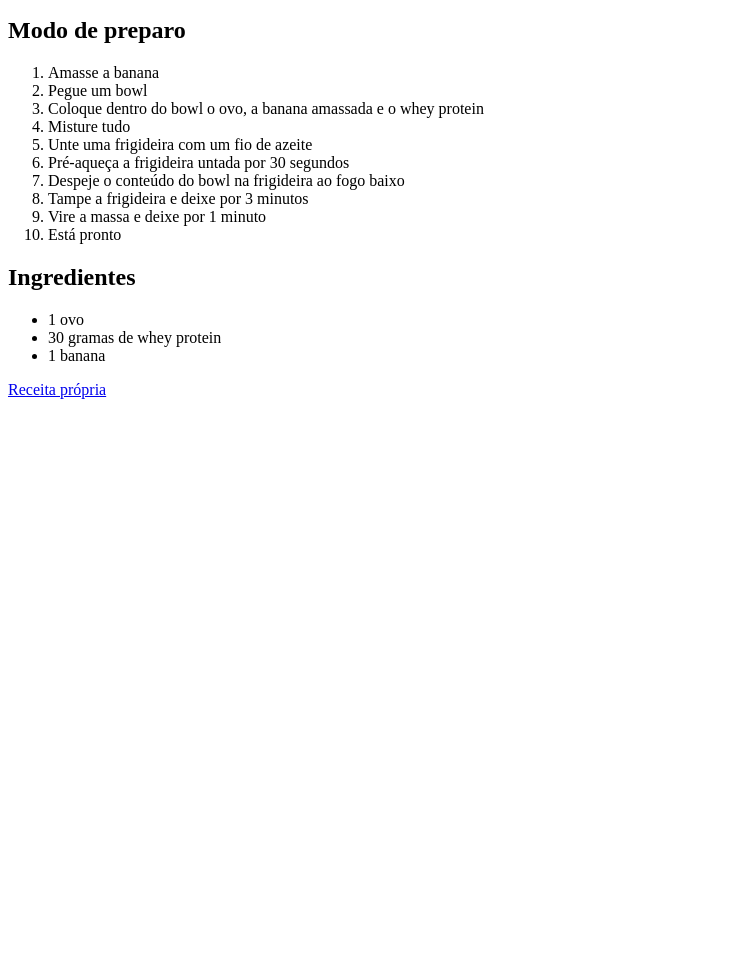
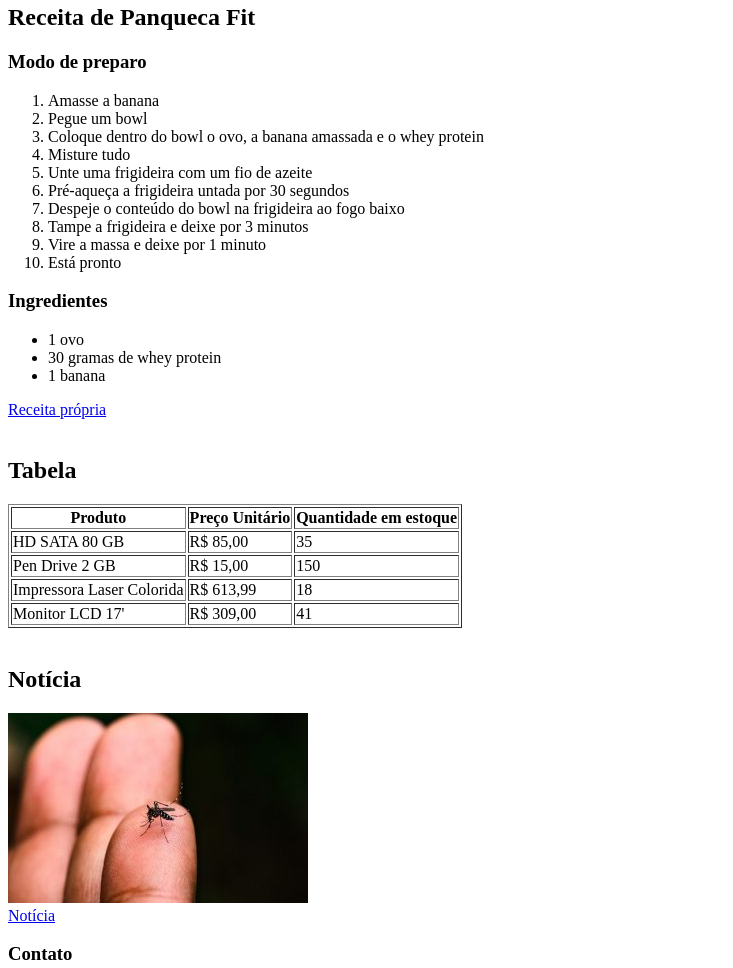
Before and after one commit to joaopedrosignor/ex_aula03, a plain HTML site: page index.html in a window 1280 px wide. Shown: the part 76-1044 px from the top of the page, without its empty margins (0-733 px from the left). Before the commit the page ends 800 px from the top, so only its background shows below. Drawn offline with Linux system fonts and the light colour scheme.

Commit message:
Trabalho final

```diff
--- a/index.html
+++ b/index.html
@@ -3,13 +3,14 @@
 <head>
     <meta charset="UTF-8">
     <meta name="viewport" content="width=device-width, initial-scale=1.0">
+    <meta name="keywords" content="HTML, Receita fit, Panqueca, Dengue, Notícia">
     <title>Document</title>
 </head>
 <body>
-    <header>João Pedro Signor Avelar, Dev, 18 anos, Sagitário</header>
+    <header><h1>João Pedro Signor Avelar, Dev, 18 anos, Sagitário</h1></header>
     <section>
-        <h1>Receita de panqueca fit</h1>
-        <h2>Modo de preparo</h2>
+        <h1>Receita de Panqueca Fit</h1>
+        <h3>Modo de preparo</h3>
         <ol>
             <li>Amasse a banana</li>
             <li>Pegue um bowl</li>
@@ -22,7 +23,7 @@
             <li>Vire a massa e deixe por 1 minuto</li>
             <Li>Está pronto</Li>
         </ol>
-        <h2>Ingredientes</h2>
+        <h3>Ingredientes</h3>
         <ul>
             <Li>1 ovo</Li>
             <Li>30 gramas de whey protein</Li>
@@ -30,5 +31,47 @@
         </ul>
         <a href="https://github.com/joaopedrosignor/ex_aula03"target="_blank">Receita própria</a>
     </section>
+    <br>
+    <section>
+        <h1>Tabela</h1>
+        <table border>
+            <tr>
+                <th>Produto</th>
+                <th>Preço Unitário</th>
+                <th>Quantidade em estoque</th>
+            </tr>
+            <tr>
+                <td>HD SATA 80 GB</td>
+                <td>R$ 85,00</td>
+                <td>35</td>
+            </tr>
+            <tr>
+                <td>Pen Drive 2 GB</td>
+                <td>R$ 15,00</td>
+                <td>150</td>
+            </tr>
+            <tr>
+                <td>Impressora Laser Colorida</td>
+                <td>R$ 613,99</td>
+                <td>18</td>
+            </tr>
+            <tr>
+                <td>Monitor LCD 17'</td>
+                <td>R$ 309,00</td>
+                <td>41</td>
+            </tr>
+        </table>
+    </section>
+    <br>
+    <article>
+        <h1>Notícia</h1>
+        <a href="https://www.saopaulo.sp.gov.br/spnoticias/ultimas-noticias/butantan-aponta-cuidados-essenciais-em-caso-de-suspeita-de-dengue/" target="_blank">
+            <img src="img/mosquito.jpg" alt="Mosquito da dengue"/>
+        </a>
+        <br>
+        <a href="https://www.saopaulo.sp.gov.br/spnoticias/ultimas-noticias/butantan-aponta-cuidados-essenciais-em-caso-de-suspeita-de-dengue/" target="_blank">Notícia</a>
+    </article>
+    <h3>Contato</h3>
+    <footer>email: signorjoaopedro@gmail.com <br>Telefone: (11)9 9775-5426</footer>
 </body>
 </html>
```
Also changed, not shown: img/mosquito.jpg (added).
